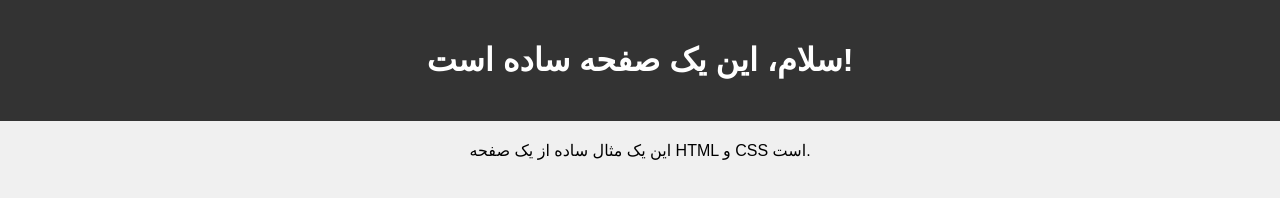
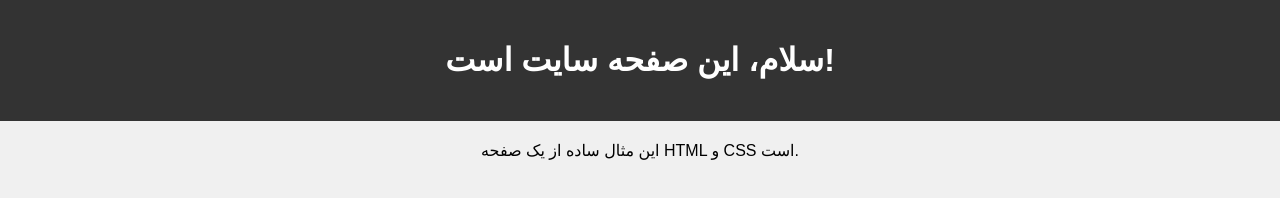
Before and after one commit to AlirewzaBa/DevRouteFinder, a plain HTML site: page footer/footer.html in a window 1280 px wide. Drawn offline with Linux system fonts and the light colour scheme; files that its build step writes are made by us from their sources.

Commit message:
Update footer.html(h1.)

```diff
--- a/footer/footer.html
+++ b/footer/footer.html
@@ -8,10 +8,10 @@
 </head>
 <body>
   <header>
-    <h1>سلام، این یک صفحه ساده است!</h1>
+    <h1>سلام، این صفحه سایت است!</h1>
   </header>
   <main>
-    <p>این یک مثال ساده از یک صفحه HTML و CSS است. </p>
+    <p>این  مثال ساده از یک صفحه HTML و CSS است. </p>
   </main>
 </body>
 </html>
```
